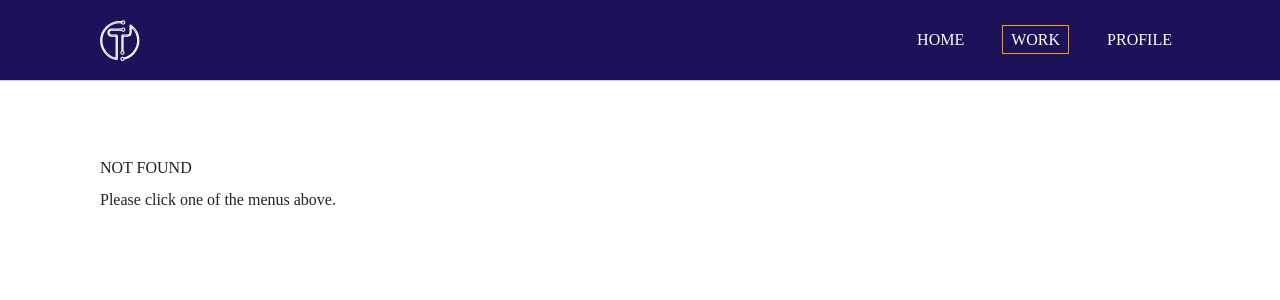
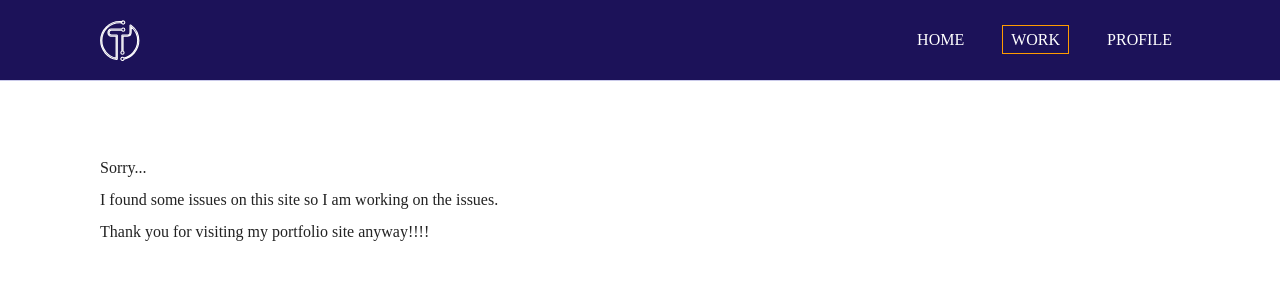
Before and after one commit to takuyahirata23/my_portfolio, a React (Create React App) app: page /work/my-education in a window 1280 px wide. Before the commit this address had no page. Shown: the top 300 px of the page. Built offline with nearby package versions, Linux system fonts and the light colour scheme; a web font is replaced by a local one.

Commit message:
deploy temporary message app

```diff
--- a/src/components/App.js
+++ b/src/components/App.js
@@ -33,13 +33,13 @@ class App extends Component {
           <Header />
           <div className="main-wrapper">
             <Switch>
-              <Route exact path="/" component={Home}/>
+              {/* <Route exact path="/" component={Home}/>
               <Route exact path="/work" render={() => <Work updatePath={this.updatePath}/>}/>
               <Route path="/profile" component={Profile}/>
               {this.state.detailPath.length > 0
                 ? <Route path={this.state.detailPath} render={() => <Details project={this.state.targetProject}/>}/>
                 : null
-              }
+              } */}
               <Route component={NotFound} />
             </Switch>
           </div>
--- a/src/components/NotFound.js
+++ b/src/components/NotFound.js
@@ -2,9 +2,15 @@ import React from 'react';
 
 const NotFound = () => (
   <section className="section-wrapper">
-    <h1>NOT FOUND</h1>
+    {/* <h1>NOT FOUND</h1>
     <br />
-    <p>Please click one of the menus above.</p>
+    <p>Please click one of the menus above.</p> */}
+    <h1>Sorry...</h1>
+    <br />
+    <p>
+      I found some issues on this site so I am working on the issues.<br /><br />
+      Thank you for visiting my portfolio site anyway!!!!
+    </p>
   </section>
 )
 
```
